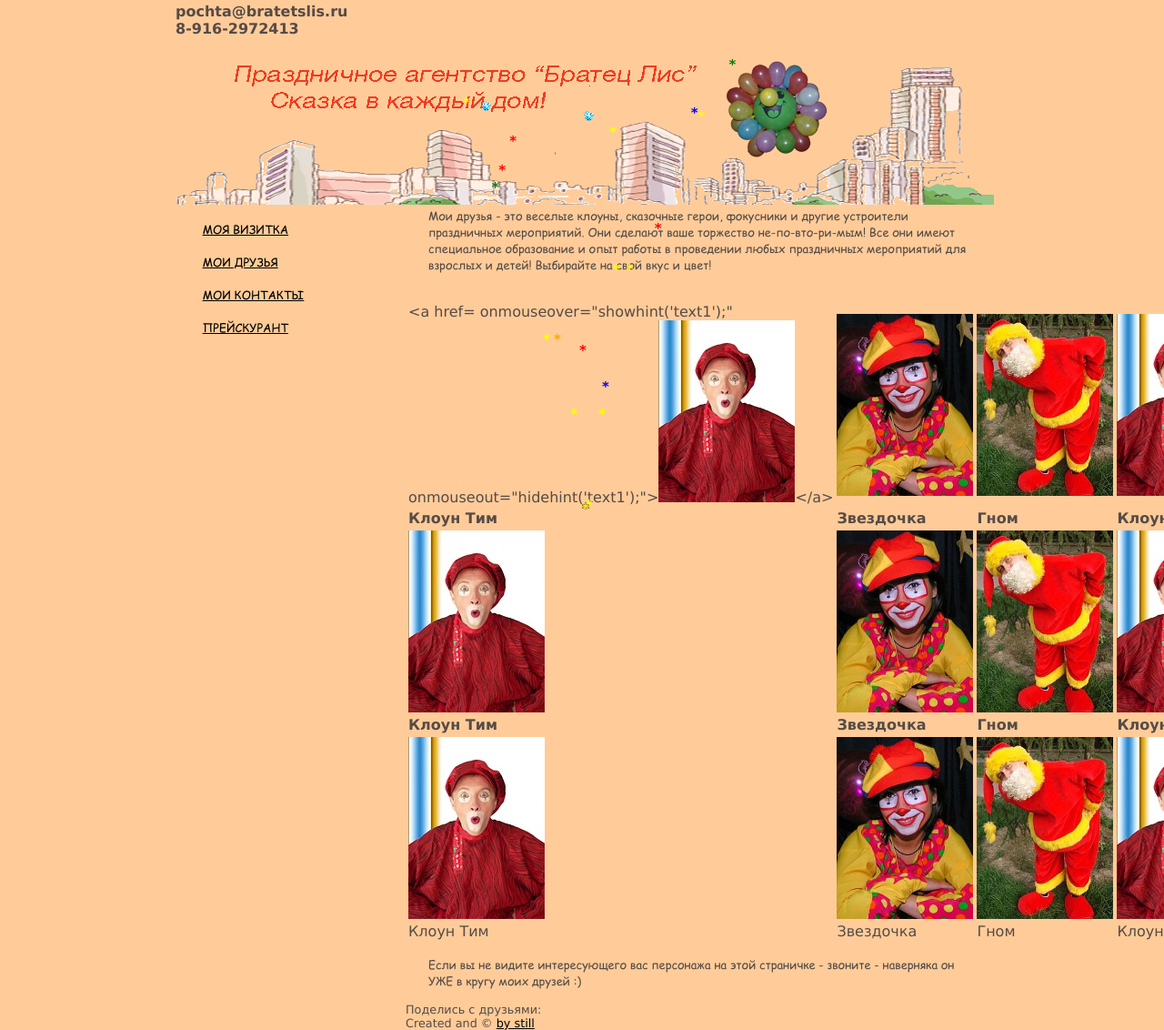
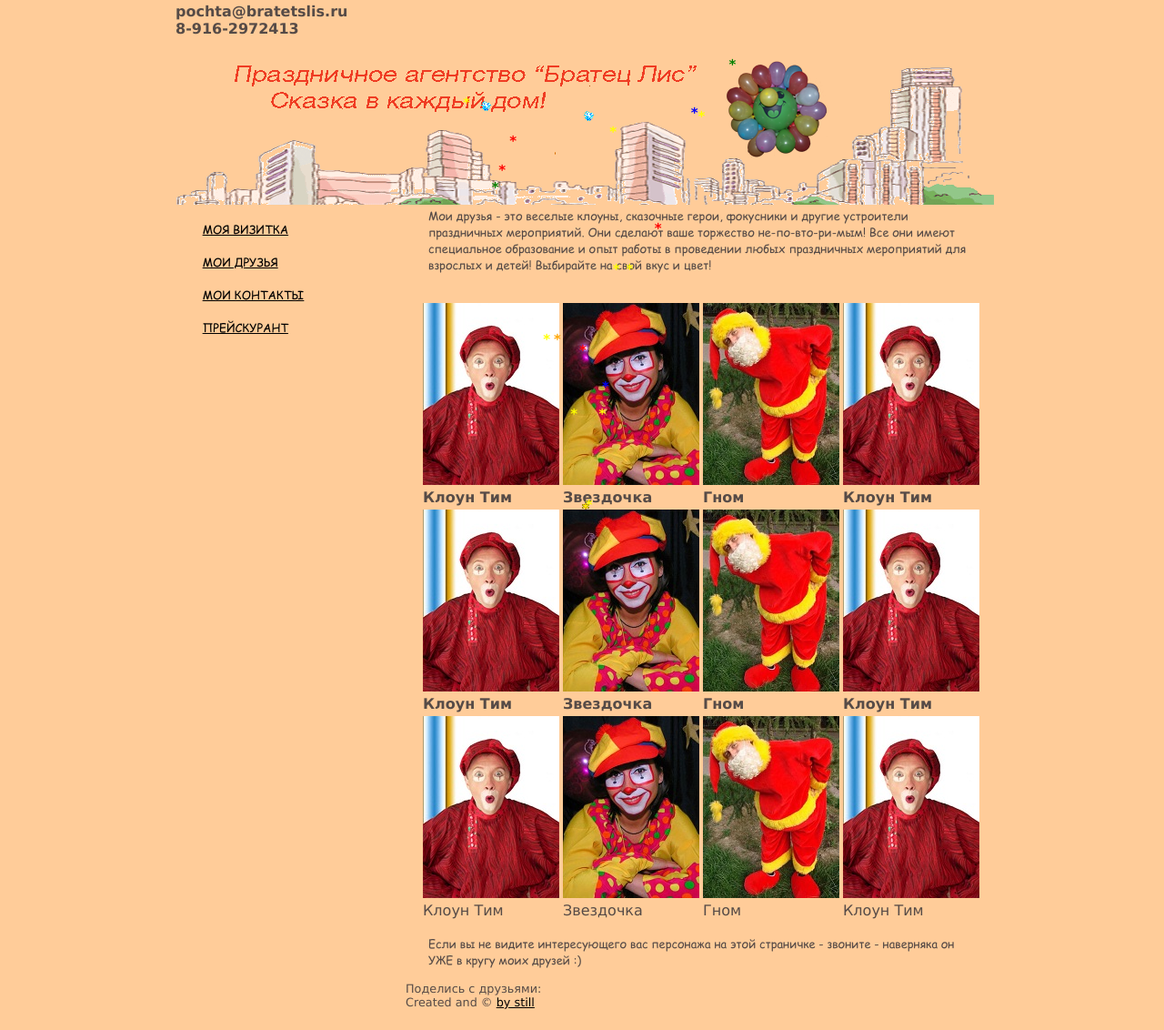
Before and after one commit to bratetslis/Site, a Jekyll site: the page built from friends.md, in a window 1280 px wide. Shown: the whole page at 91% size. Built offline with Jekyll 4.4.1, drawn with Linux system fonts in a browser that asks for light colours.

Commit message:
Update friends.md

```diff
--- a/friends.md
+++ b/friends.md
@@ -19,13 +19,13 @@
 <p><center>
 <table>
 <tr>
-<td><a href=<!--"javascript:alert('Смотрите и другие подсказки по любому персонажу')"--> onmouseover="showhint('text1');" onmouseout="hidehint('text1');"><img src="../img/tim.jpg"></a></td>
-<td><a href="javascript:alert('Смотрите и другие подсказки по любому персонажу')" onmouseover="showhint('text2');" onmouseout="hidehint('text2');"><img src="../img/zvezdochka.jpg"></a></td>
-<td><a href="javascript:alert('Смотрите и другие подсказки по любому персонажу')" onmouseover="showhint('text3');" onmouseout="hidehint('text3');"><img src="../img/gnom.jpg"></a></td>
-<td><a href="javascript:alert('Смотрите и другие подсказки по любому персонажу')" onmouseover="showhint('text4');" onmouseout="hidehint('text4');"><img src="../img/tim.jpg"></a></td></tr>
+<td><a href="javascript:alert('Смотрите подсказки по любому персонажу')" onmouseover="showhint('text1');" onmouseout="hidehint('text1');"><img src="../img/tim.jpg"></a></td>
+<td><a href="javascript:alert('Смотрите  подсказки по любому персонажу')" onmouseover="showhint('text2');" onmouseout="hidehint('text2');"><img src="../img/zvezdochka.jpg"></a></td>
+<td><a href="javascript:alert('Смотрите  подсказки по любому персонажу')" onmouseover="showhint('text3');" onmouseout="hidehint('text3');"><img src="../img/gnom.jpg"></a></td>
+<td><a href="javascript:alert('Смотрите  подсказки по любому персонажу')" onmouseover="showhint('text4');" onmouseout="hidehint('text4');"><img src="../img/tim.jpg"></a></td></tr>
 <tr><td> <b>Клоун Тим </b></td><td><b>Звездочка</b></td><td><b>Гном</b></td><td> <b>Клоун Тим</b> </td></tr>
 <tr>
-<td><a href="javascript:alert('Смотрите и другие подсказки по любому персонажу')" onmouseover="showhint('text5');" onmouseout="hidehint('text5');"><img src="../img/tim.jpg"></a></td>
+<td><a href="javascript:alert('Смотрите  подсказки по любому персонажу')" onmouseover="showhint('text5');" onmouseout="hidehint('text5');"><img src="../img/tim.jpg"></a></td>
 <td><img src="../img/zvezdochka.jpg"></td><td><img src="../img/gnom.jpg"></td><td><img src="../img/tim.jpg"></td></tr>
 <tr><td> <strong>Клоун Тим </strong></td><td><strong>Звездочка</strong></td><td><strong>Гном</strong></td><td> <strong>Клоун Тим </strong></td></tr>
 <tr><td><img src="../img/tim.jpg"></td><td><img src="../img/zvezdochka.jpg"></td><td><img src="../img/gnom.jpg"></td><td><img src="../img/tim.jpg"></td></tr>
@@ -35,12 +35,9 @@
 <p>Если вы не видите интересующего вас персонажа на этой страничке - звоните - наверняка он УЖЕ в кругу моих друзей :)</p>
 
 <table cellspacing="0" id='text1' border="1" align="left" width="100%" cellpadding="5" style="HEIGHT: 80px; LEFT: 30%; TOP: 50px; WIDTH: 400px; display:none">
-<tr><td bgcolor="#FFFFE1"><font size="-1"> Клоун - универсальный персонаж. Клоун может провести праздник для детей и взрослых любого возраста. В его арсенале все: игры и затеи, эстафеты, аквагрим, несложные фокусы, моделирование фигурок из воздушных шаров, мини-шоу мыльных пузырей. <br>&nbsp&nbspСтоимость 2-х часовой игровой программы с Клоуном, в которую включены аквагрим средней степени сложности, моделирование фигурок из воздушных шаров и мини-шоу мыльных пузырей, составляет 3500 рублей в пределах МКАД. В исключительных случаях (а в случае выезда за город - всегда) к стоимости заказа добавляется стоимость проезда до места проведения праздника и обратно.  </font>
-</td></tr></table>
-<table cellspacing="0" id='text2' border="1" align="left" width="100%" cellpadding="5" style="HEIGHT: 80px; LEFT: 35%; TOP: 50px; WIDTH: 300px; display:none">
-<tr><td bgcolor="#FFFFE1"><font size="-1"><b>Привет. Меня зовут Звездочка!</b><br>
-<p><span class="letter">З</span>вездочка оставит у Вашего ребенка самые незабываемые и яркие впечатления. Конкурсы, игры, легкий аквагрим, веселые эстафеты - все это уже включено в нашу игровую интерактивную программу. Для каждого ребенка подарок - игрушка из шара для моделирования. Также Вы можете пригласить на детский праздник вместе с клоуном Тимом какого-либо еще другого персонажа. Мероприятие проходит активно, смешно и весело.</p>
-Веселятся все!</font>
+<tr><td bgcolor="#FFFFE1"><font size="-1"><span class="letter">К</span>лоун - универсальный персонаж. Клоун может провести праздник для детей и взрослых любого возраста. В его арсенале все: игры и затеи, эстафеты, аквагрим, несложные фокусы, моделирование фигурок из воздушных шаров, мини-шоу мыльных пузырей. <br><br>&nbsp&nbspСтоимость 2-х часовой игровой программы с Клоуном, в которую включены аквагрим средней степени сложности, моделирование фигурок из воздушных шаров и мини-шоу мыльных пузырей, составляет 3500 рублей в пределах МКАД. В исключительных случаях (а в случае выезда за город - всегда) к стоимости заказа добавляется стоимость проезда до места проведения праздника и обратно.  </font></td></tr></table>
+<table cellspacing="0" id='text2' border="1" align="left" width="100%" cellpadding="5" style="HEIGHT: 80px; LEFT: 35%; TOP: 30px; WIDTH: 600px; display:none">
+<tr><td bgcolor="#FFFFE1"><font size="-1"> <span class="letter">П</span>ираты - персонажи характерные. Даже самый милый пират может быть не принят детьми до 5-6 лет, поэтому лучший возраст аудитории для пирата - дети от 6 до 10 лет. Для старших школьников пиратов так же можно приглашать, но уже для проведения массовых праздников (классных, школьных, командных). Вместе с пиратами дети будут соревноваться в силе и ловкости, искать сокровища Флинта, оспаривать титул "Гроза морей и океанов" или веселиться в иной, разработанной специально для вашего торжества, праздничной программе.  <br><br>&nbsp&nbspСтоимость 2-х часовой игровой программы с пиратом, в которую включены аквагрим средней степени сложности, моделирование фигурок из воздушных шаров и мини-шоу мыльных пузырей, составляет 3500 рублей в пределах МКАД. В исключительных случаях (а в случае выезда за город - всегда) к стоимости заказа добавляется стоимость проезда до места проведения праздника и обратно. Специально разработанная для вашего торжества праздничная программа оплачивается дополнительно (1000 рублей).</font>
 </td></tr></table>
 <table cellspacing="0" id='text3' border="1" align="left" width="100%" cellpadding="5" style="HEIGHT: 80px; LEFT: 40%; TOP: 50px; WIDTH: 300px; display:none">
 <tr><td bgcolor="#ccffff"><font size="-1"><b>Привет. Я Гном!</b><br>
@@ -48,7 +45,7 @@
 Веселятся все!</font>
 </td></tr></table>
 
-<table cellspacing="0" id='text4' border="1" align="left" width="100%" о="5" style="HEIGHT: 80px; LEFT: 45%; TOP: 50px; WIDTH: 300px; display:none">
+<table cellspacing="0" id='text4' border="1" align="left" width="100%" cellpadding ="5" style="HEIGHT: 80px; LEFT: 45%; TOP: 50px; WIDTH: 300px; display:none">
 <tr><td bgcolor="#FFFFE1"><font size="-1"><b>Привет. Я Тим!</b><br></font>
 </td></tr></table>
 
```
